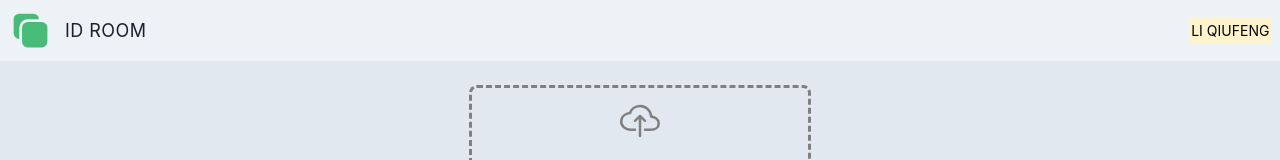
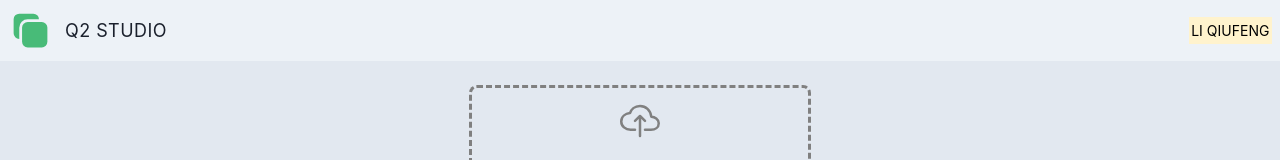
Before and after one commit to lqfeng2022/q2-room, a React (Vite) app: page / in a window 1280 px wide. Shown: the top 160 px of the page. Built offline with nearby package versions, Linux system fonts and the light colour scheme.

Commit message:
Change the <title> name and add an svg icon in <link> of 'index.html'

```diff
--- a/index.html
+++ b/index.html
@@ -2,9 +2,9 @@
 <html lang="en">
   <head>
     <meta charset="UTF-8" />
-    <link rel="icon" type="image/svg+xml" href="" />
+    <link rel="icon" type="image/svg+xml" href="q2.svg" />
     <meta name="viewport" content="width=device-width, initial-scale=1.0" />
-    <title>ID ROOM</title>
+    <title>Q2 STUDIO</title>
   </head>
   <body>
     <div id="root"></div>
--- a/src/NavBar.jsx
+++ b/src/NavBar.jsx
@@ -11,7 +11,7 @@
           <HStack>
             <Icon as={HiSquare2Stack} boxSize="45px" color="green.400" />
             <Text fontSize="lg" letterSpacing="wide" m={1}>
-              ID ROOM
+              Q2 STUDIO
             </Text>
           </HStack>
         </Link>
```
Also changed, not shown: public/q2.svg (added).
